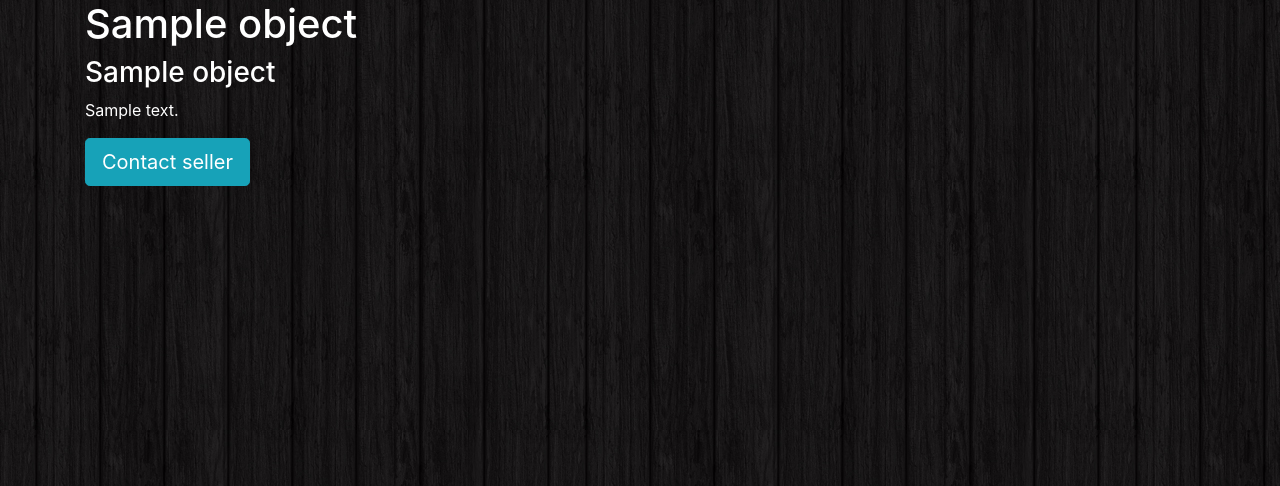
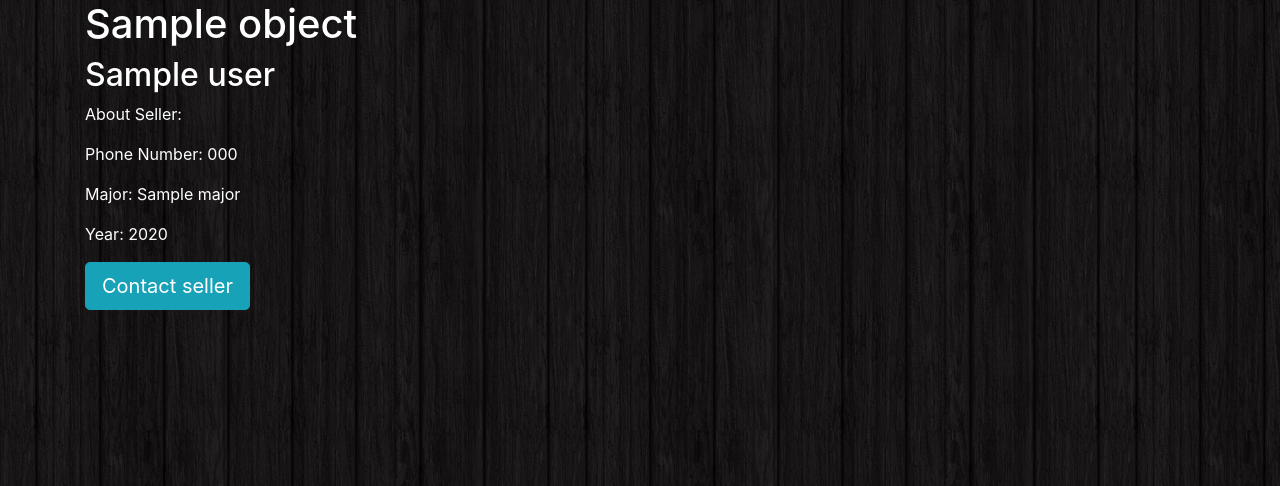
Before and after one commit to jonahweissman/cs3240-textbook-swap, a Django app: template marketplace/templates/marketplace/item_detail.html in a window 1280 px wide. Shown: the part 70-556 px from the top of the page. Run offline with Django 3.2, Linux system fonts and the light colour scheme; the template is opened without the code that fills it: most values are stand-ins (such as "Sample title", 1, 10 or a date in 2020); some libraries are stand-ins or nearby versions.

Commit message:
Test/View Profile
Simple test to make sure profile is created when user is created and can view seller information when viewing item

```diff
--- a/marketplace/templates/marketplace/item_detail.html
+++ b/marketplace/templates/marketplace/item_detail.html
@@ -2,8 +2,17 @@
 
 {% block content %}
 <h1 class="text-white">{{ object.item_name }}</h1>
-<h3 class="text-white">{{ object.item_seller_name }}</h3>
-<p class="text-white">{{ object.item_description }}</p>
+<h2 class="text-white">{{ object.item_seller_name.user}}</h2>
+<p class="text-white">About Seller: </p>
+{% if object.item_seller_name.phonenumber  %}
+  <p class="text-white">Phone Number: {{ object.item_seller_name.phonenumber }}</p>
+{% endif %}
+{% if object.item_seller_name.major  %}
+  <p class="text-white">Major: {{ object.item_seller_name.major }}</p>
+{% endif %}
+{% if object.item_seller_name.year  %}
+  <p class="text-white">Year: {{ object.item_seller_name.year }}</p>
+{% endif %}
 
 {% if not user.is_authenticated %}
 <form action="{% url 'marketplace:login' %}" class="form-inline my-2 my-lg-0">
```
Also changed, not shown: marketplace/tests.py (+6 -14 lines), marketplace/views.py (+5 -2 lines).
